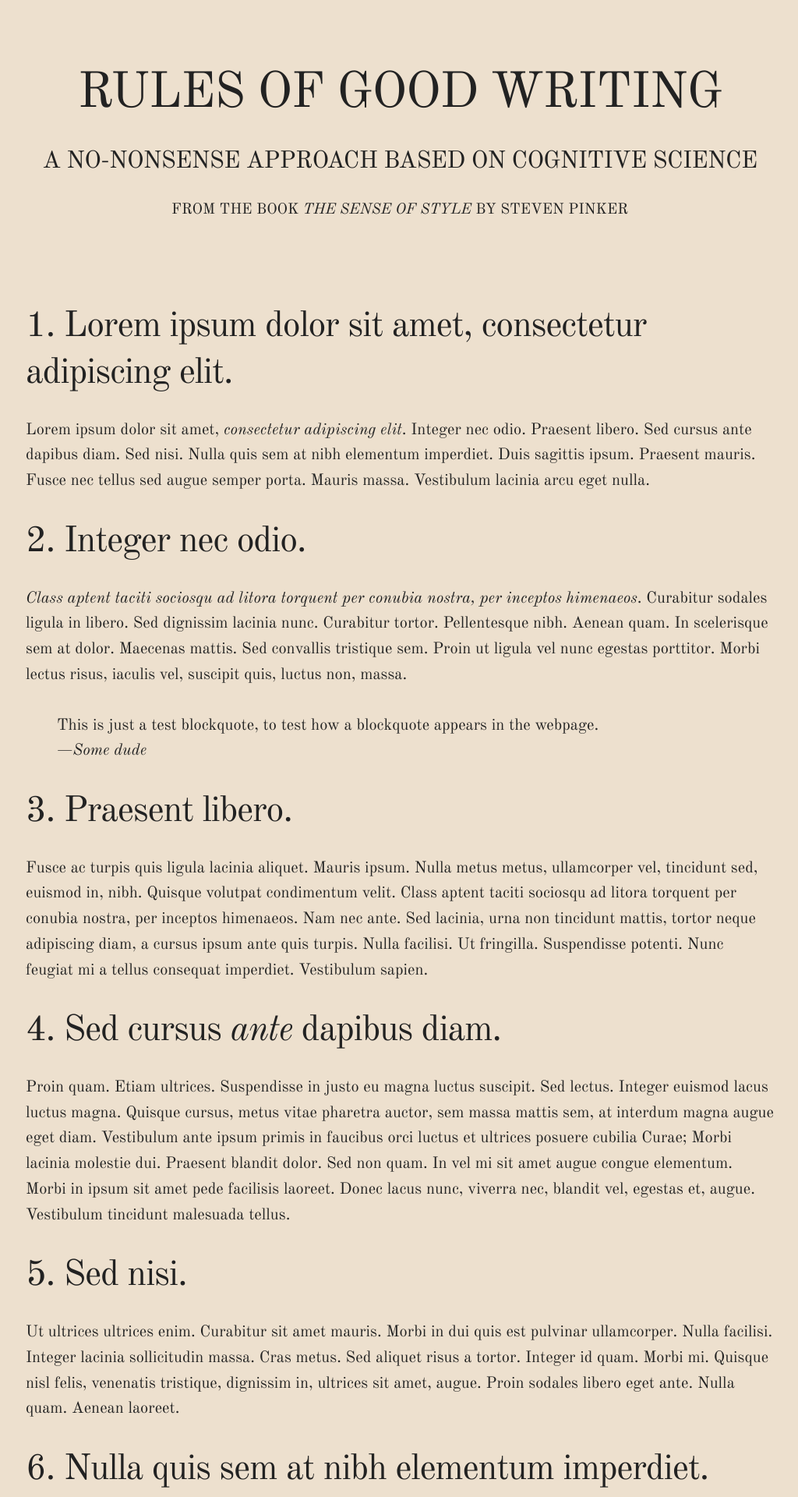
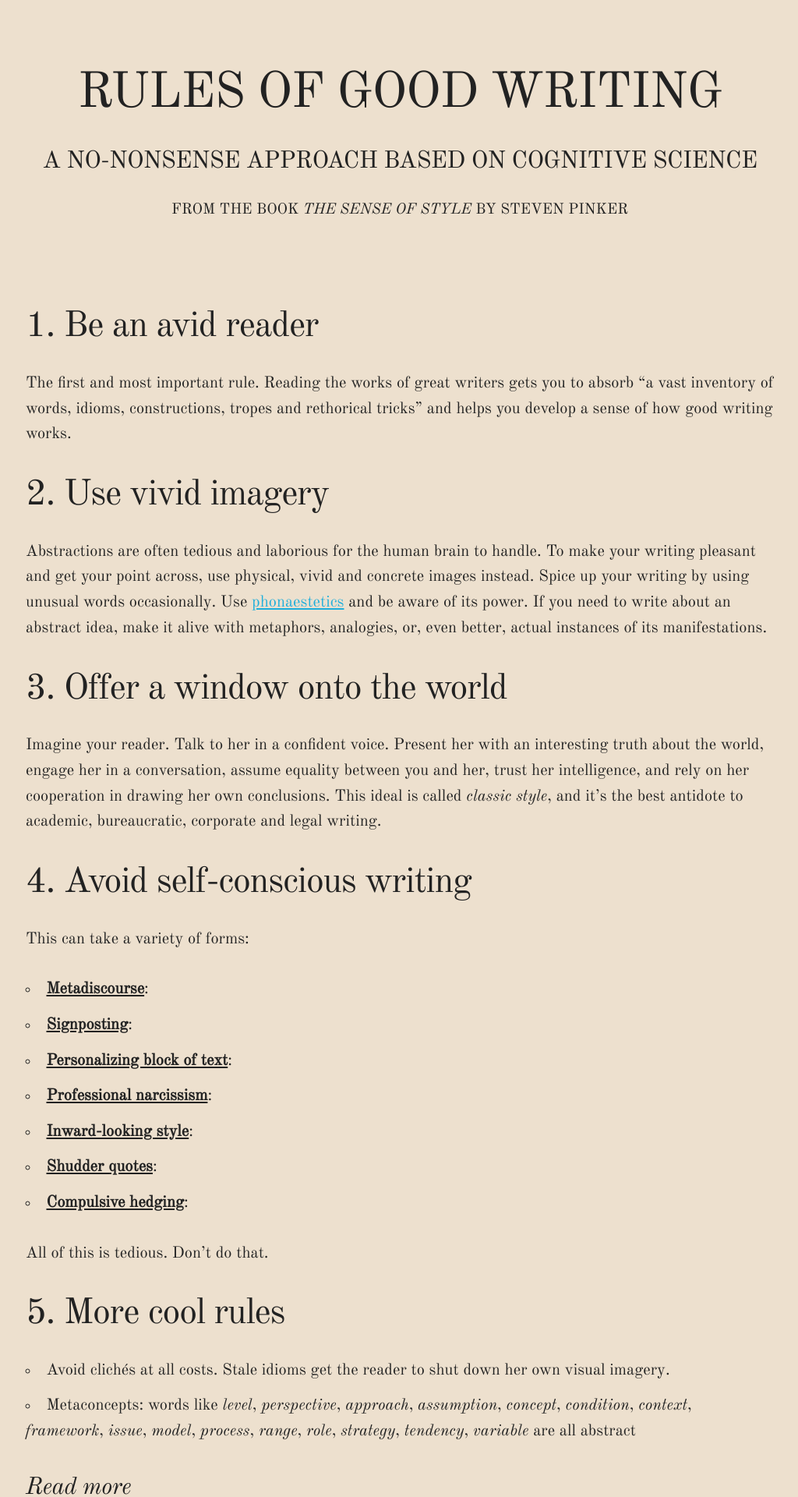
Before and after one commit to mrzool/good-writing, a Jekyll site: the page built from index.md, in a window 1280 px wide. Shown: the top 1920 px of the page at 78% size, without its empty margins (127-1151 px from the left). Built offline with Jekyll 4.4.1, drawn with Linux system fonts in a browser that asks for light colours; some of the changed text lies outside the part shown.

Commit message:
First goodies

```diff
--- a/css/skeleton.css
+++ b/css/skeleton.css
@@ -443,3 +443,7 @@ footer {
   width: 1em;
   height: 1em;
 }
+
+strong {
+  text-decoration: underline;
+}
--- a/gulpfile.js
+++ b/gulpfile.js
@@ -26,6 +26,6 @@ gulp.task('styles', function() {
 
 gulp.task('default', ['browser-sync'], function() {
   gulp.watch("css/*.css", ['styles']);
-  gulp.watch("./_site/*.html", ['styles', 'bs-reload']);
-  gulp.watch("./_site/css/*.css", ['bs-reload']);
+  gulp.watch("./_site/*.html", ['bs-reload']);
+  // gulp.watch("./_site/css#<{(|.css", ['bs-reload']);
 });
--- a/index.md
+++ b/index.md
@@ -2,33 +2,39 @@
 layout: default
 ---
 
-### 1. Lorem ipsum dolor sit amet, consectetur adipiscing elit.
+### 1. Be an avid reader
 
-Lorem ipsum dolor sit amet, *consectetur adipiscing elit*. Integer nec odio. Praesent libero. Sed cursus ante dapibus diam. Sed nisi. Nulla quis sem at nibh elementum imperdiet. Duis sagittis ipsum. Praesent mauris. Fusce nec tellus sed augue semper porta. Mauris massa. Vestibulum lacinia arcu eget nulla.
+The first and most important rule. Reading the works of great writers gets you to absorb "a vast inventory of words, idioms, constructions, tropes and rethorical tricks" and helps you develop a sense of how good writing works.
 
-### 2. Integer nec odio.
+### 2. Use vivid imagery
 
-*Class aptent taciti sociosqu ad litora torquent per conubia nostra, per inceptos himenaeos*. Curabitur sodales ligula in libero. Sed dignissim lacinia nunc. Curabitur tortor. Pellentesque nibh. Aenean quam. In scelerisque sem at dolor. Maecenas mattis. Sed convallis tristique sem. Proin ut ligula vel nunc egestas porttitor. Morbi lectus risus, iaculis vel, suscipit quis, luctus non, massa.
+Abstractions are often tedious and laborious for the human brain to handle. To make your writing pleasant and get your point across, use physical, vivid and concrete images instead. Spice up your writing by using unusual words occasionally. Use [phonaestetics](http://en.wikipedia.org/wiki/Phonaesthetics) and be aware of its power. If you need to write about an abstract idea, make it alive with metaphors, analogies, or, even better, actual instances of its manifestations.
 
-> This is just a test blockquote, to test how a blockquote appears in the webpage.
-> ---<cite>Some dude</cite>
 
-### 3. Praesent libero.
+### 3. Offer a window onto the world
 
-Fusce ac turpis quis ligula lacinia aliquet. Mauris ipsum. Nulla metus metus, ullamcorper vel, tincidunt sed, euismod in, nibh. Quisque volutpat condimentum velit. Class aptent taciti sociosqu ad litora torquent per conubia nostra, per inceptos himenaeos. Nam nec ante. Sed lacinia, urna non tincidunt mattis, tortor neque adipiscing diam, a cursus ipsum ante quis turpis. Nulla facilisi. Ut fringilla. Suspendisse potenti. Nunc feugiat mi a tellus consequat imperdiet. Vestibulum sapien.
+Imagine your reader. Talk to her in a confident voice. Present her with an interesting truth about the world, engage her in a conversation, assume equality between you and her, trust her intelligence, and rely on her cooperation in drawing her own conclusions. This ideal is called *classic style*, and it's the best antidote to academic, bureaucratic, corporate and legal writing.
 
-### 4. Sed cursus *ante* dapibus diam.
+### 4. Avoid self-conscious writing
 
-Proin quam. Etiam ultrices. Suspendisse in justo eu magna luctus suscipit. Sed lectus. Integer euismod lacus luctus magna. Quisque cursus, metus vitae pharetra auctor, sem massa mattis sem, at interdum magna augue eget diam. Vestibulum ante ipsum primis in faucibus orci luctus et ultrices posuere cubilia Curae; Morbi lacinia molestie dui. Praesent blandit dolor. Sed non quam. In vel mi sit amet augue congue elementum. Morbi in ipsum sit amet pede facilisis laoreet. Donec lacus nunc, viverra nec, blandit vel, egestas et, augue. Vestibulum tincidunt malesuada tellus.
+This can take a variety of forms:
 
-### 5. Sed nisi.
+- **Metadiscourse**:
+- **Signposting**:
+- **Personalizing block of text**:
+- **Professional narcissism**:
+- **Inward-looking style**:
+- **Shudder quotes**:
+- **Compulsive hedging**:
 
-Ut ultrices ultrices enim. Curabitur sit amet mauris. Morbi in dui quis est pulvinar ullamcorper. Nulla facilisi. Integer lacinia sollicitudin massa. Cras metus. Sed aliquet risus a tortor. Integer id quam. Morbi mi. Quisque nisl felis, venenatis tristique, dignissim in, ultrices sit amet, augue. Proin sodales libero eget ante. Nulla quam. Aenean laoreet.
+All of this is tedious. Don't do that.
 
-### 6. Nulla quis sem at nibh elementum imperdiet.
+### 5. More cool rules
 
-Vestibulum nisi lectus, commodo ac, facilisis ac, ultricies eu, pede. Ut orci risus, accumsan porttitor, cursus quis, aliquet eget, justo. Sed pretium blandit orci. Ut eu diam at pede suscipit sodales. Aenean lectus elit, fermentum non, convallis id, sagittis at, neque. Nullam mauris orci, aliquet et, iaculis et, viverra vitae, ligula. Nulla ut felis in purus aliquam imperdiet. Maecenas aliquet mollis lectus. Vivamus consectetuer risus et tortor. Lorem ipsum dolor sit amet, consectetur adipiscing elit. Integer nec odio. Praesent libero. Sed cursus ante dapibus diam. Sed nisi.
+- Avoid clichés at all costs. Stale idioms get the reader to shut down her own visual imagery.
+- Metaconcepts: words like *level*, *perspective*, *approach*, *assumption*, *concept*, *condition*, *context*, *framework*, *issue*, *model*, *process*, *range*, *role*, *strategy*, *tendency*, *variable* are all abstract
 
-### 7. Duis sagittis ipsum.
+##### *Read more*
 
-Nulla quis sem at nibh elementum imperdiet. Duis sagittis ipsum. Praesent mauris. Fusce nec tellus sed augue semper porta. Mauris massa. Vestibulum lacinia arcu eget nulla. Class aptent taciti sociosqu ad litora torquent per conubia nostra, per inceptos himenaeos. Curabitur sodales ligula in libero. Sed dignissim lacinia nunc. Curabitur tortor. Pellentesque nibh. Aenean quam. In scelerisque sem at dolor.
+- George Orwell warns us about the dehumanizing effects of abstractions in his essay [*Politics and the English Language*](http://www.orwell.ru/library/essays/politics/english/e_polit/), freely available online.
+- Learn more about the classic style from the proposers of the idea, Francis-Noël Thomas and Mark Turner, in their book [*Clear and Simple as the Truth*](http://classicprose.com/).
```
Also changed, not shown: css/prod/s.min.css.
